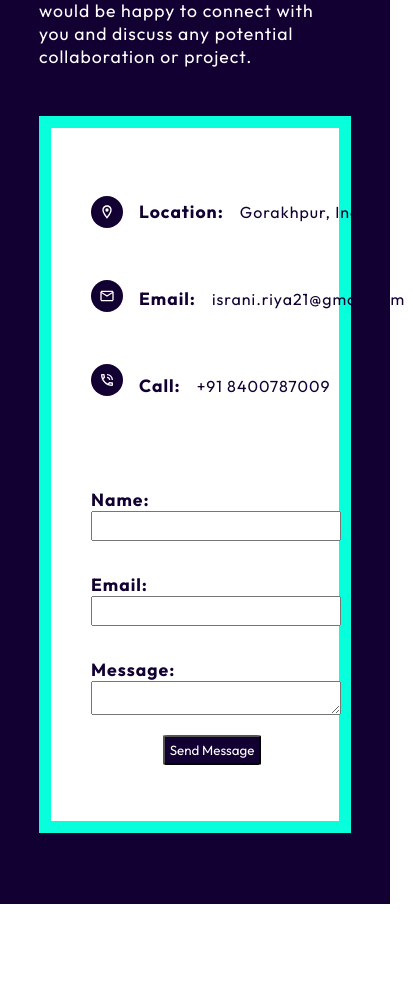
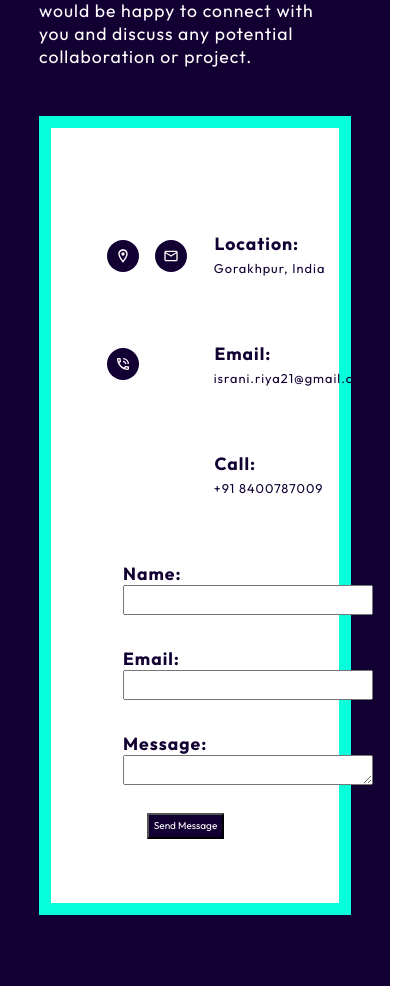
Before and after one commit to israni21/My-Portfolio, a React (Create React App) app: page / in a window 390 px wide. Shown: the part 7704-8690 px from the top of the page, 413 px wide, since content can reach past the window. Before the commit the page ends 8608 px from the top, so only its background shows below. Built offline with nearby package versions, Linux system fonts and the light colour scheme.

Commit message:
Update HeroImageStyles4.css

```diff
--- a/src/components/HeroImageStyles4.css
+++ b/src/components/HeroImageStyles4.css
@@ -13,7 +13,7 @@
     background-color: #fff;
     color: #08ffdc;
     margin: 3rem 0 0 0;
-    padding-bottom: 2rem;
+    padding: 2rem;
     border: 12px solid #08ffdc;
     display: grid;
     max-width: 1840px;
@@ -40,6 +40,21 @@
     flex-direction: column;
     padding: 0.5rem;
     position: relative;
+}
+
+.footer4 .footer-container4 .contact .container4 .right #name{
+    width: 250px;
+    height: 30px;
+}
+
+.footer4 .footer-container4 .contact .container4 .right #email{
+    width: 250px;
+    height: 30px;
+}
+
+.footer4 .footer-container4 .contact .container4 .right #message{
+    width: 250px;
+    height: 30px;
 }
 
 .footer4 .footer-container4 .contact h1{
@@ -101,7 +116,7 @@
     color: #120032;
     font-weight: normal;
     letter-spacing: 1px;
-   content: "israni.riya21@gmail.com";
+    content: "israni.riya21@gmail.com";
 }
 
 .footer4 .footer-container4 .contact .container4 .left .text #call{
@@ -184,34 +199,41 @@
     .footer4 .footer-container4 .contact .container4 .left .text #location{
         font-size: 1.1rem;
         margin-top: 4.5rem;
-        margin-left: 1rem;
+        margin-left: 0.5rem;
     }
 
     .footer4 .footer-container4 .contact .container4 .left .text #email{
         font-size: 1.1rem;
         margin-top: 4.5rem;
-        margin-left: 1rem;
+        margin-left: 0.5rem;
     }
 
     .footer4 .footer-container4 .contact .container4 .left .text #call{
         font-size: 1.1rem;
         margin-top: 4.5rem;
-        margin-left: 1rem;
+        margin-left: 0.5rem;
     }
 
     .footer4 .footer-container4 .contact .container4 .left .text #location::after{
-        font-size: 1rem;
+        content: "\a   Gorakhpur, India";
+        white-space: pre;
+        font-size: 0.8rem;
     }
 
     .footer4 .footer-container4 .contact .container4 .left .text #email::after{
-        font-size: 1rem;
+        content: "\a   israni.riya21@gmail.com";
+        white-space: pre;
+        font-size: 0.8rem;
     }
 
     .footer4 .footer-container4 .contact .container4 .left .text #call::after{
-        font-size: 1rem;
+        content: "\a   +91 8400787009";
+        white-space: pre;
+        font-size: 0.8rem;
     }
 
     .footer4 .footer-container4 .contact .container4 .left .icons #social-icons1{
+        margin-left: 1rem;
         margin-top: 3.8rem;
         padding: 0.5rem;
         width: 2rem;
@@ -219,12 +241,16 @@
     }
 
     .footer4 .footer-container4 .contact .container4 .left .icons #social-icons2{
+        margin-left: 1rem;
+        margin-top: 4.5rem;
         padding: 0.5rem;
         width: 2rem;
         height: 2rem;
     }
 
     .footer4 .footer-container4 .contact .container4 .left .icons #social-icons3{
+        margin-left: 1rem;
+        margin-top: 4.5rem;
         padding: 0.5rem;
         width: 2rem;
         height: 2rem;
@@ -233,6 +259,7 @@
     .footer4 .footer-container4 .contact .container4{
         grid-template-columns: 0fr;
         grid-gap: 0px;
+        padding-right: 5rem;
     }
 
     .footer4 .footer-container4 .contact .container4 .right h2{
@@ -247,7 +274,29 @@
         margin: 3rem 2rem 0 2rem;
     }
 
+    .footer4 .footer-container4 .contact .container4 .right #name{
+        width: 130px;
+        height: 20px;
+    }
 
+    .footer4 .footer-container4 .contact .container4 .right #email{
+        width: 130px;
+        height: 20px;
+    }
+
+    .footer4 .footer-container4 .contact .container4 .right #message{
+        width: 130px;
+    }
+
+    .footer4 .footer-container4 .contact .container4 .right button{
+        color: #fff;
+        font-size: 10px;
+        background-color: #120032;
+        align-content: center;
+        margin: 1.5rem;
+        padding: 0.3rem;
+        border-radius: 2%;
+    }
 }
 
 @media screen and (max-width: 1400px) and (min-width: 939px){
```
